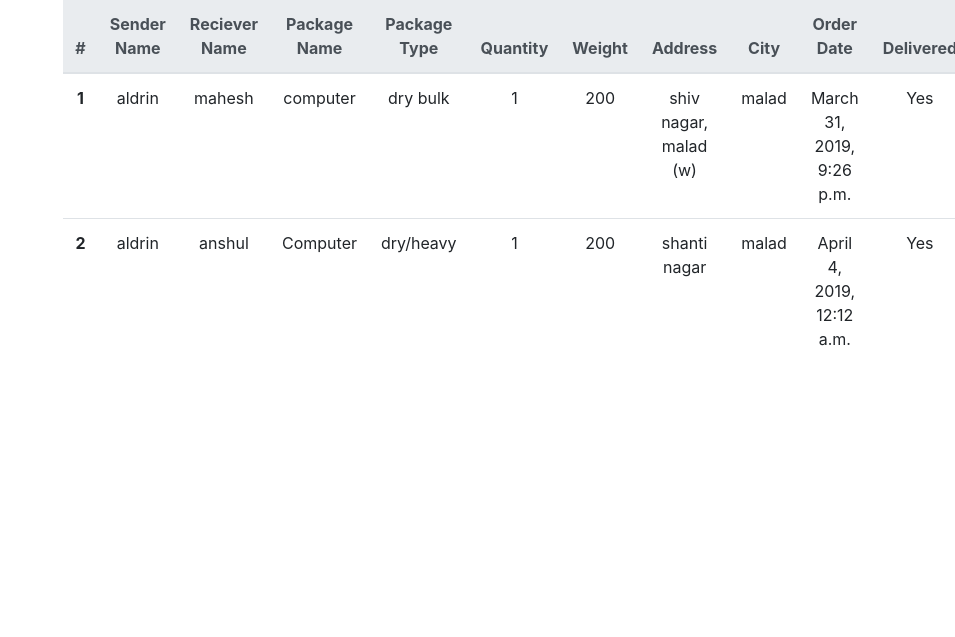
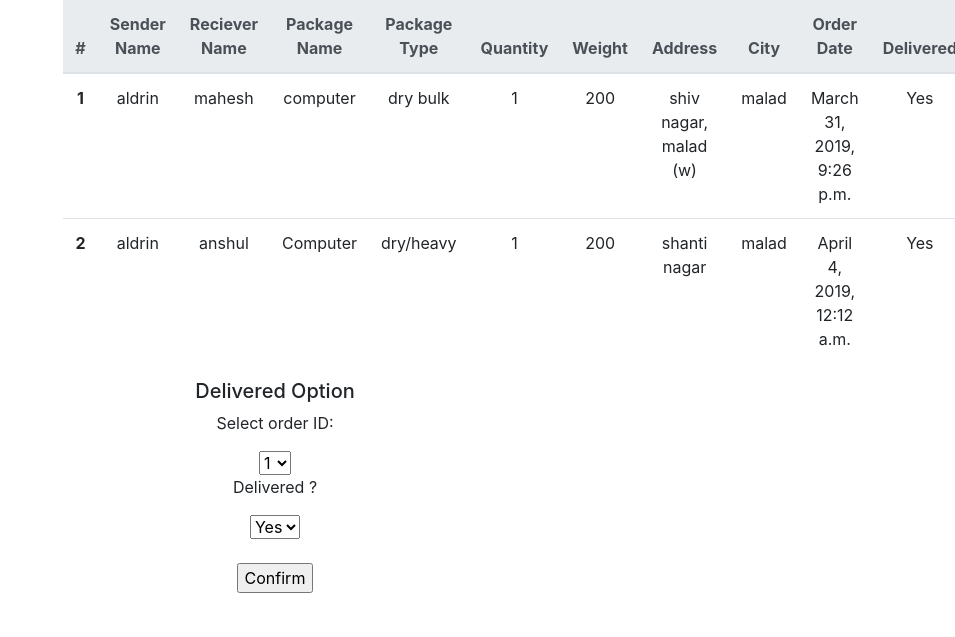
Before and after one commit to rishanexe/logistics, a Django app: page /delivery/ in a window 1360 px wide. Shown: the part 163-800 px from the top of the page, without its empty margins (405-1360 px from the left). Run offline with Django 3.2, Linux system fonts and the light colour scheme; data comes from the database, SQL or seed files in the repository; both versions use the stored data as it was after the commit; some libraries are stand-ins or nearby versions.

Commit message:
delivered status feature done

```diff
--- a/logsapp/templates/logsapp/delivery.html
+++ b/logsapp/templates/logsapp/delivery.html
@@ -59,4 +59,24 @@
     {% endfor %}
 </tbody>
 </table>
+
+<h5>Delivered Option</h5>
+  <p>Select order ID:</p>
+  <form method = "post" action = "{% url 'delivery' %}">
+    {% csrf_token %}
+
+    <select name = "dropid" >
+    {% for ord in ord %}
+      <option value="{{ord.id}}">{{ord.id}}</option>
+    {% endfor %}
+    </select>
+  <p>Delivered ?</p>
+    <select name = "dropstatus" >
+      <option value="True">Yes</option>
+      <option value="False">No</option>
+    </select>
+
+    <br><br>
+<input  type = "submit" value="Confirm">
+</form>
 {% endblock content %}
--- a/logsapp/views.py
+++ b/logsapp/views.py
@@ -31,18 +31,21 @@ def deliveryform(request):
 def orders(request):
    orders = Details.objects.filter(your_name=request.user)
    arg = {'ord': orders}
-   if request.method == 'POST':
-      status_form = StatusForm(request.POST)
-      '''if status_form.is_valid():
-         statusform = status_form.save(commit=False)
-         statusform.save()'''
-      return redirect('orders')
-   else:
-      status_form = StatusForm()
-
-   return render(request, 'logsapp/orders.html', arg,{'form': status_form})
+   return render(request, 'logsapp/orders.html', arg)
 
 def delivery(request):
    delivery = Details.objects.all()
    arg = {'ord': delivery}
+   if request.method == "POST":
+      a = request.POST['dropid']
+      b = request.POST['dropstatus']
+      obj = Details.objects.get(id=a)
+      if b:
+         obj.delivered = True
+      else:
+         obj.delivered = False
+      obj.save()
+   else:
+      context_dict = {}
+   #return render(request, 'demo/dashboard.html', context_dict)
    return render(request, 'logsapp/delivery.html', arg)
```
Also changed, not shown: logsapp/templates/logsapp/orders.html (+0 -22 lines), db.sqlite3.
